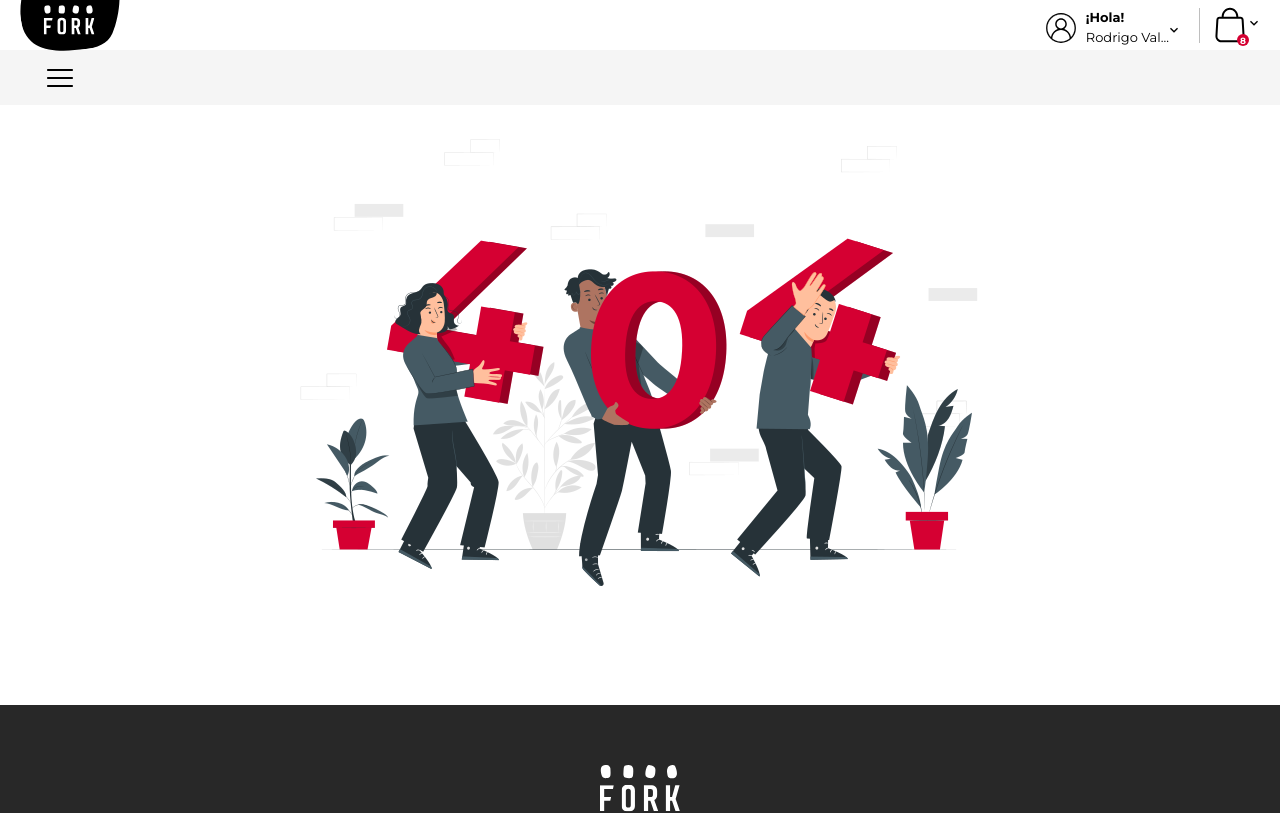
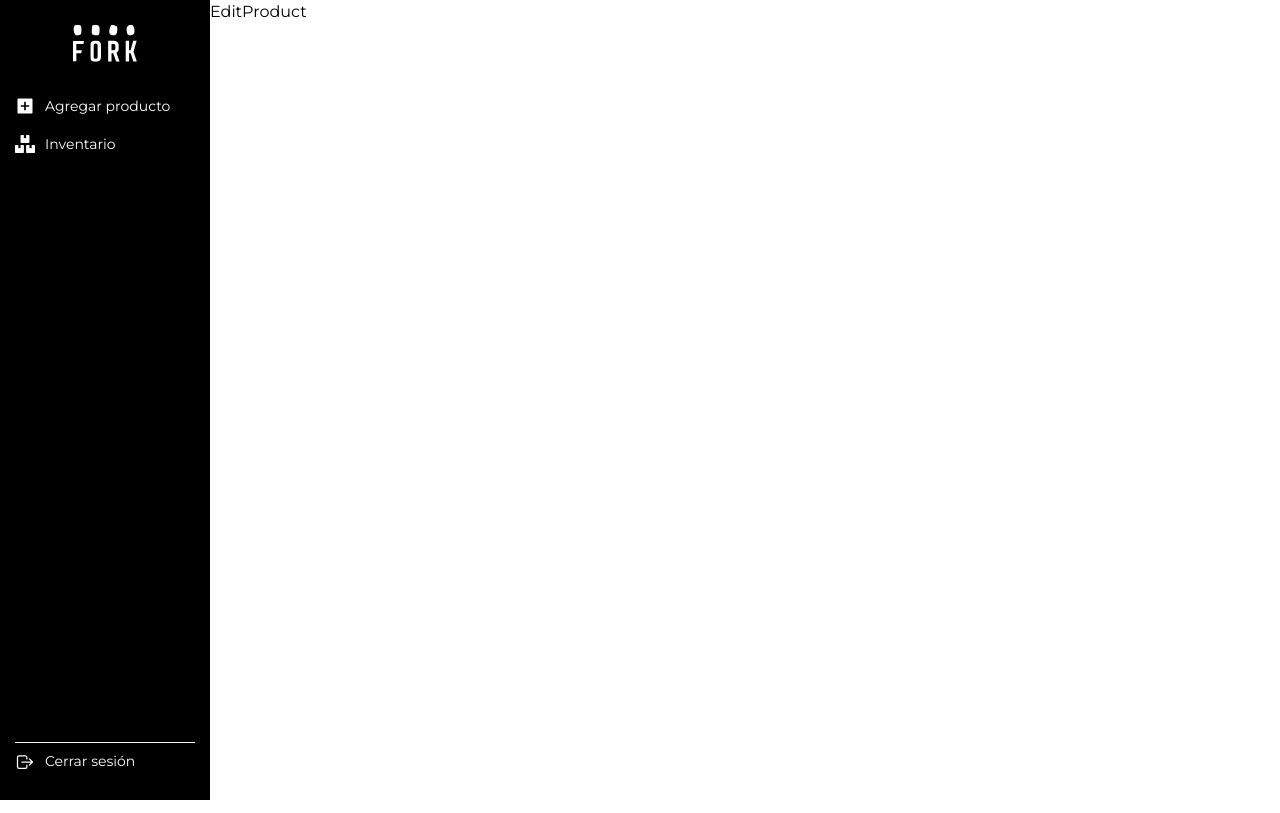
Before and after one commit to dalfarobaez/desafio-final-frontend, a React (Vite) app: page /backoffice/editar-producto in a window 1280 px wide. Shown: the top 813 px of the page. Built offline with nearby package versions, Linux system fonts and the light colour scheme.

Commit message:
feat: Add adminlayout and sidemenu

```diff
--- a/src/Routes/AppRouter.jsx
+++ b/src/Routes/AppRouter.jsx
@@ -1,5 +1,5 @@
-import { BrowserRouter, Navigate, Route, Routes } from 'react-router-dom';
-import StoreLayout from '../layouts/StoreLayout/StoreLayout';
+import { BrowserRouter, Navigate, Route, Routes } from "react-router-dom";
+import StoreLayout from "../layouts/StoreLayout/StoreLayout";
 import {
   HomePage,
   ProductCategoryPage,
@@ -10,22 +10,34 @@ import {
   CartPage,
   CheckoutPage,
   NotFoundPage,
-} from '../pages';
+} from "../pages";
+import AdminLayout from "../layouts/AdminLayout/AdminLayout";
+import Inventory from "../pages/backoffice/Inventory/Inventory";
+import NewProduct from "../pages/backoffice/NewProduct/NewProduct";
+import EditProduct from "../pages/backoffice/EditProduct/EditProduct";
 
 const AppRouter = () => {
   return (
     <BrowserRouter>
       <Routes>
         <Route element={<StoreLayout />}>
-          <Route path='/' element={<HomePage />} />
-          <Route path='/categoria/:categoryId' element={<ProductCategoryPage />} />
-          <Route path='/producto/:productId' element={<ProductDetailsPage />} />
-          <Route path='/login' element={<LoginPage />} />
-          <Route path='/register' element={<RegisterPage />} />
-          <Route path='/mi-perfil' element={<ProfilePage />} />
-          <Route path='/carrito' element={<CartPage />} />
-          <Route path='/checkout' element={<CheckoutPage />} />
-          <Route path='*' element={<NotFoundPage />} />
+          <Route path="/" element={<HomePage />} />
+          <Route
+            path="/categoria/:categoryId"
+            element={<ProductCategoryPage />}
+          />
+          <Route path="/producto/:productId" element={<ProductDetailsPage />} />
+          <Route path="/login" element={<LoginPage />} />
+          <Route path="/register" element={<RegisterPage />} />
+          <Route path="/mi-perfil" element={<ProfilePage />} />
+          <Route path="/carrito" element={<CartPage />} />
+          <Route path="/checkout" element={<CheckoutPage />} />
+          <Route path="*" element={<NotFoundPage />} />
+        </Route>
+        <Route element={<AdminLayout />}>
+          <Route path="/backoffice/inventario" element={<Inventory />} />
+          <Route path="/backoffice/agregar-producto" element={<NewProduct />} />
+          <Route path="/backoffice/editar-producto" element={<EditProduct />} />
         </Route>
       </Routes>
     </BrowserRouter>
--- /dev/null
+++ b/src/components/sideMenu/SideMenu.jsx
@@ -0,0 +1,83 @@
+import styled from "styled-components";
+import FlexContainer from "../layout/FlexContainer";
+import colors from "../../styles/colors";
+import { Link } from "react-router-dom";
+import { FaBoxes } from "react-icons/fa";
+import { RiAddBoxFill } from "react-icons/ri";
+import { IoLogOutOutline } from "react-icons/io5";
+import { ForkWhiteIcon } from "../icons";
+
+const menuItems = [
+  {
+    name: "Agregar producto",
+    path: "/backoffice/agregar-producto",
+    icon: <RiAddBoxFill />,
+  },
+  {
+    name: "Inventario",
+    path: "/backoffice/inventario",
+    icon: <FaBoxes />,
+  },
+];
+
+const SideMenu = () => {
+  return (
+    <SideMenuContainer>
+      <ForkWhiteIcon />
+      {menuItems.map((item) => {
+        return (
+          <MenuElement key={item.name} to={item.path}>
+            {item.icon}
+            <p>{item.name}</p>
+          </MenuElement>
+        );
+      })}
+      <LogOut>
+        <IoLogOutOutline />
+        <p>Cerrar sesión</p>
+      </LogOut>
+    </SideMenuContainer>
+  );
+};
+
+export default SideMenu;
+
+const SideMenuContainer = styled(FlexContainer)`
+  width: 210px;
+  background-color: ${colors.forkBlack};
+  flex-direction: column;
+  padding: 20px 15px;
+  > svg {
+    transform: scale(0.8);
+    margin: 0 auto;
+    margin-bottom: 20px;
+  }
+`;
+
+const MenuElement = styled(FlexContainer).attrs({
+  as: Link,
+})`
+  justify-content: flex-start;
+  align-items: center;
+  height: 38px;
+  transition: opacity 100ms ease-in;
+  gap: 10px;
+  &:hover {
+    opacity: 0.7;
+  }
+  p,
+  svg {
+    color: ${colors.forkWhite};
+  }
+  p {
+    font-size: 14px;
+  }
+  svg {
+    font-size: 20px;
+  }
+`;
+const LogOut = styled(MenuElement).attrs({ as: "div" })`
+  cursor: pointer;
+  margin-top: auto;
+  border-top: 1px solid ${colors.forkLight};
+`;
--- a/src/layouts/AdminLayout/AdminLayout.jsx
+++ b/src/layouts/AdminLayout/AdminLayout.jsx
@@ -0,0 +1,13 @@
+import { Outlet } from "react-router-dom";
+import SideMenu from "../../components/sideMenu/SideMenu";
+import AdminLayoutStyled from "./AdminLayout.styles";
+const AdminLayout = () => {
+  return (
+    <AdminLayoutStyled>
+      <SideMenu />
+      <Outlet />
+    </AdminLayoutStyled>
+  );
+};
+
+export default AdminLayout;
--- /dev/null
+++ b/src/layouts/AdminLayout/AdminLayout.styles.jsx
@@ -0,0 +1,9 @@
+import styled from "styled-components";
+import FlexContainer from "../../components/layout/FlexContainer";
+
+const AdminLayoutStyled = styled(FlexContainer)`
+  flex-direction: row;
+  height: 100vh;
+`;
+
+export default AdminLayoutStyled;
--- /dev/null
+++ b/src/pages/backoffice/EditProduct/EditProduct.jsx
@@ -0,0 +1,5 @@
+const EditProduct = () => {
+  return <div>EditProduct</div>;
+};
+
+export default EditProduct;
--- /dev/null
+++ b/src/pages/backoffice/Inventory/Inventory.jsx
@@ -0,0 +1,5 @@
+const Inventory = () => {
+  return <div>Inventory</div>;
+};
+
+export default Inventory;
--- /dev/null
+++ b/src/pages/backoffice/NewProduct/NewProduct.jsx
@@ -0,0 +1,5 @@
+const NewProduct = () => {
+  return <div>NewProduct</div>;
+};
+
+export default NewProduct;
```
Also changed, not shown: src/layouts/StoreLayout/StoreLayout.jsx (+4 -4 lines), src/layouts/StoreLayout/StoreLayout.styles.jsx (renamed from src/layouts/StoreLayout/StoreLayoutStyled.jsx).
